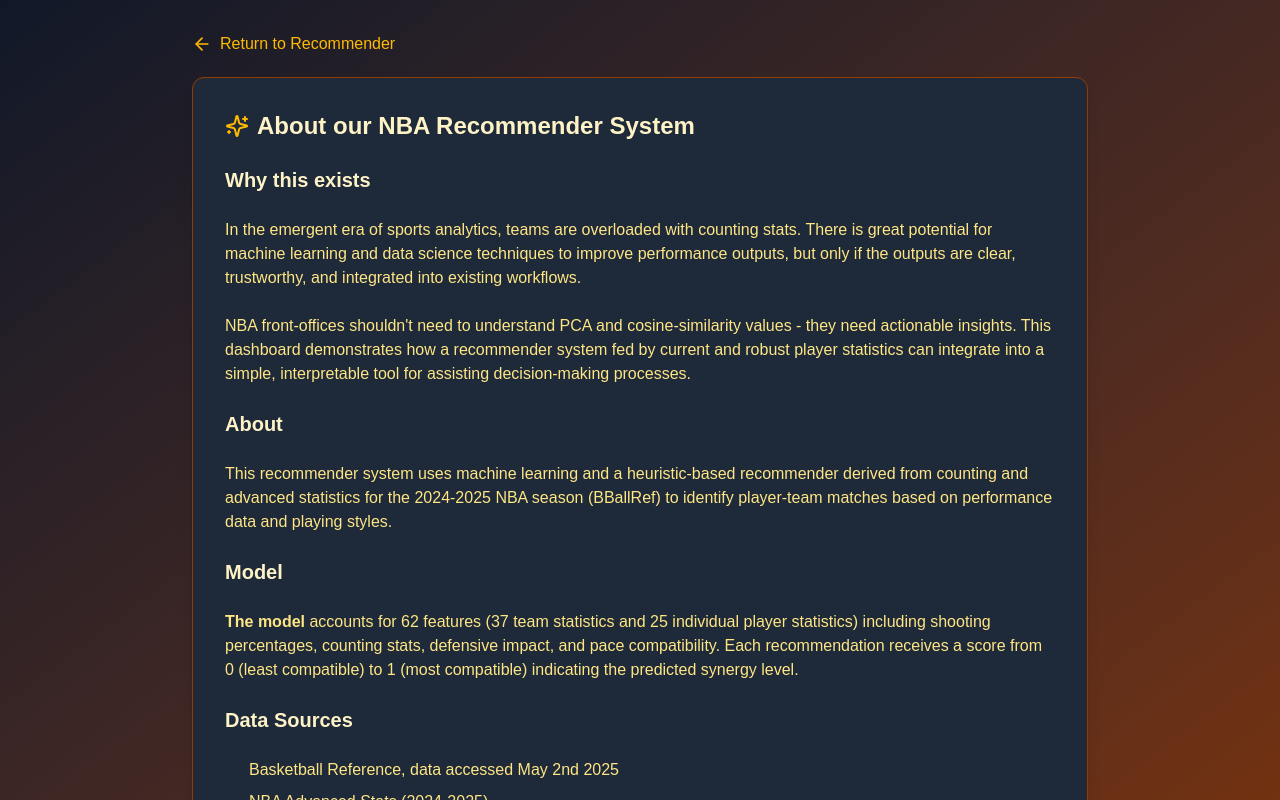
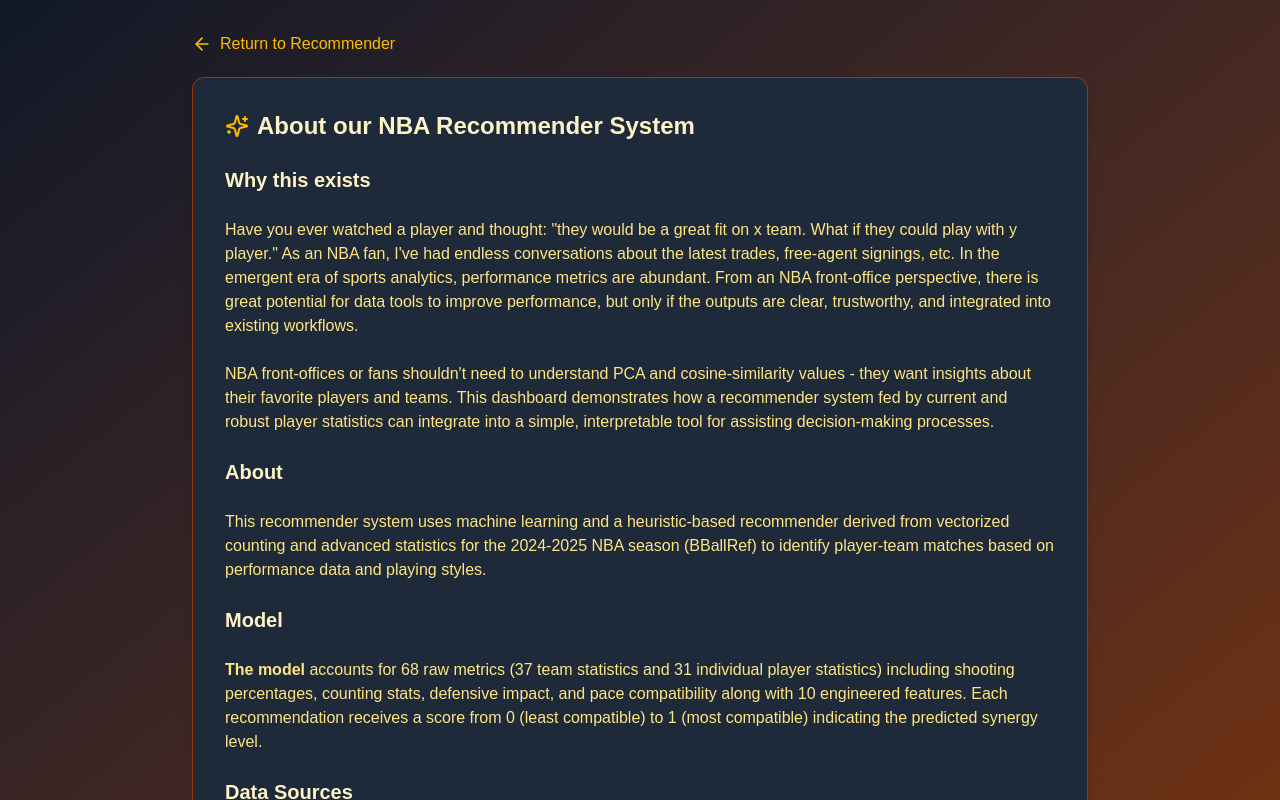
Before and after one commit to EthanDKwan/Basketball-player-team-recommender-system, a Next.js app in the folder frontend/: page /about in a window 1280 px wide. Shown: the top 800 px of the page. Built offline with nearby package versions, Linux system fonts and the light colour scheme; no server answers.

Commit message:
update Health check backend ping

```diff
--- a/frontend/src/app/about/page.tsx
+++ b/frontend/src/app/about/page.tsx
@@ -1,8 +1,15 @@
 'use client' // Add this at the top if using interactivity
 import { SparklesIcon, ArrowLeftIcon} from 'lucide-react'
 import Link from 'next/link'
+import { useEffect } from 'react';
+
+
 
 export default function AboutPage() {
+useEffect(() => {
+  fetch("https://nbarecommender.onrender.com/health");
+}, []);
+
   return (
     <div className="min-h-screen bg-gradient-to-br from-gray-900 to-amber-900 p-8">
 
@@ -25,21 +32,21 @@ export default function AboutPage() {
         <div className="space-y-6 text-amber-200">
 	<h2 className="text-xl font-semibold text-amber-100">Why this exists</h2>
           <p>
-            In the emergent era of sports analytics, teams are overloaded with counting stats. There is great potential for machine learning and data science techniques to improve performance outputs, but only if the outputs are clear, trustworthy, and integrated into existing workflows.<br/>
+            Have you ever watched a player and thought: "they would be a great fit on x team. What if they could play with y player." As an NBA fan, I've had endless conversations about the latest trades, free-agent signings, etc. In the emergent era of sports analytics, performance metrics are abundant. From an NBA front-office perspective, there is great potential for data tools to improve performance, but only if the outputs are clear, trustworthy, and integrated into existing workflows.<br/>
           </p>
 
           <p>
-            NBA front-offices shouldn't need to understand PCA and cosine-similarity values - they need actionable insights. This dashboard demonstrates how a recommender system fed by current and robust player statistics can integrate into a simple, interpretable tool for assisting decision-making processes.<br/>
+            NBA front-offices or fans shouldn't need to understand PCA and cosine-similarity values - they want insights about their favorite players and teams. This dashboard demonstrates how a recommender system fed by current and robust player statistics can integrate into a simple, interpretable tool for assisting decision-making processes. <br/>
           </p>
           <h2 className="text-xl font-semibold text-amber-100">About</h2>
           <p>
-            This recommender system uses machine learning and a heuristic-based recommender derived from counting and advanced statistics for the 2024-2025 NBA season (BBallRef) to identify player-team matches based on performance data and playing styles.
+            This recommender system uses machine learning and a heuristic-based recommender derived from vectorized counting and advanced statistics for the 2024-2025 NBA season (BBallRef) to identify player-team matches based on performance data and playing styles.
           </p>
 
           <h2 className="text-xl font-semibold text-amber-100">Model</h2>
 
           <p>
-            <strong>The model</strong> accounts for 62 features (37 team statistics and 25 individual player statistics) including shooting percentages, counting stats, defensive impact, and pace compatibility. Each recommendation receives a score from 0 (least compatible) to 1 (most compatible) indicating the predicted synergy level.
+            <strong>The model</strong> accounts for 68 raw metrics (37 team statistics and 31 individual player statistics) including shooting percentages, counting stats, defensive impact, and pace compatibility along with 10 engineered features. Each recommendation receives a score from 0 (least compatible) to 1 (most compatible) indicating the predicted synergy level.
           </p>
 
 
--- a/frontend/src/app/page.tsx
+++ b/frontend/src/app/page.tsx
@@ -1,8 +1,4 @@
 import { redirect } from 'next/navigation'
-
-useEffect(() => {
-  fetch("https://your-render-url.onrender.com/health");
-}, []);
 
 export default function Home() {
   redirect('/about')
```
